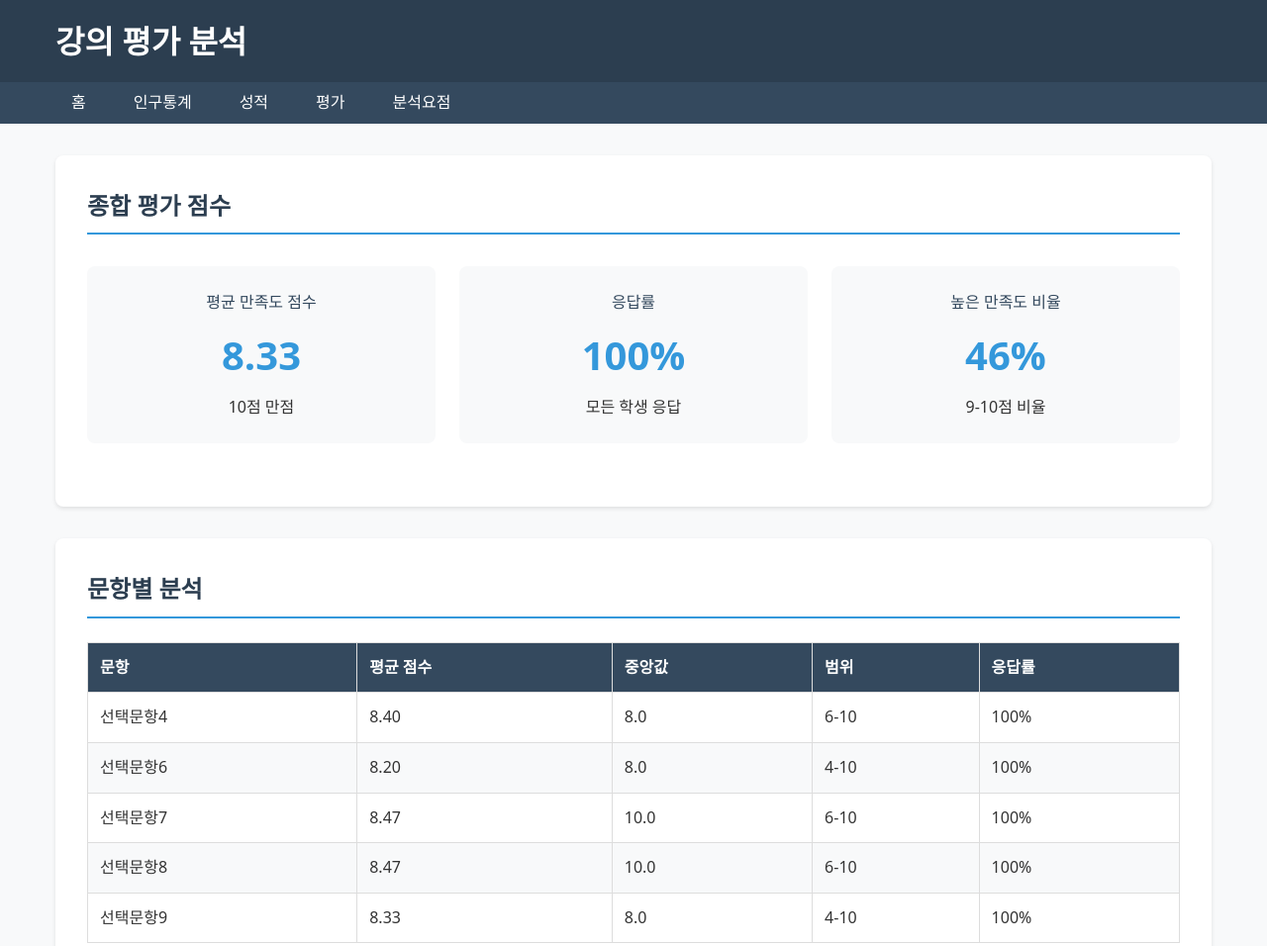
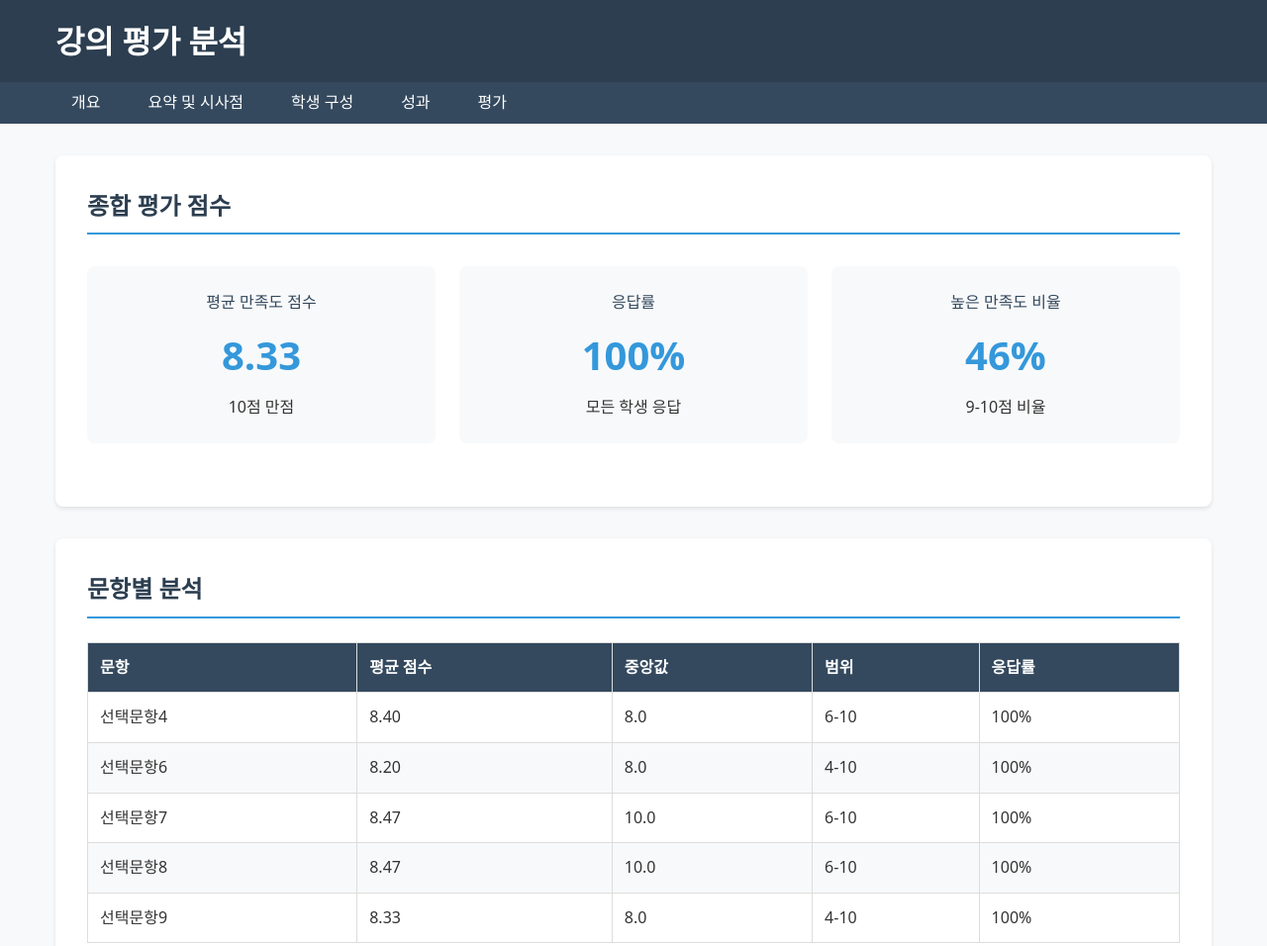
Before and after one commit to yjuuuuu/course-eval-report-korean, a plain HTML site: page evaluation.html in a window 1280 px wide. Shown: the top 956 px of the page at 99% size. Drawn offline with Linux system fonts and the light colour scheme.

Commit message:
Update evaluation.html

```diff
--- a/evaluation.html
+++ b/evaluation.html
@@ -199,11 +199,11 @@
 <nav class="nav">
 <div class="container">
 <ul class="nav-list">
-<li><a href="index.html">홈</a></li>
-<li><a href="demographics.html">인구통계</a></li>
-<li><a href="performance.html">성적</a></li>
+<li><a href="index.html">개요</a></li>
+<li><a href="findings.html">요약 및 시사점</a></li>
+<li><a href="demographics.html">학생 구성</a></li>
+<li><a href="performance.html">성과</a></li>
 <li><a href="evaluation.html">평가</a></li>
-<li><a href="findings.html">분석요점</a></li>
 </ul>
 </div>
 </nav>
```
